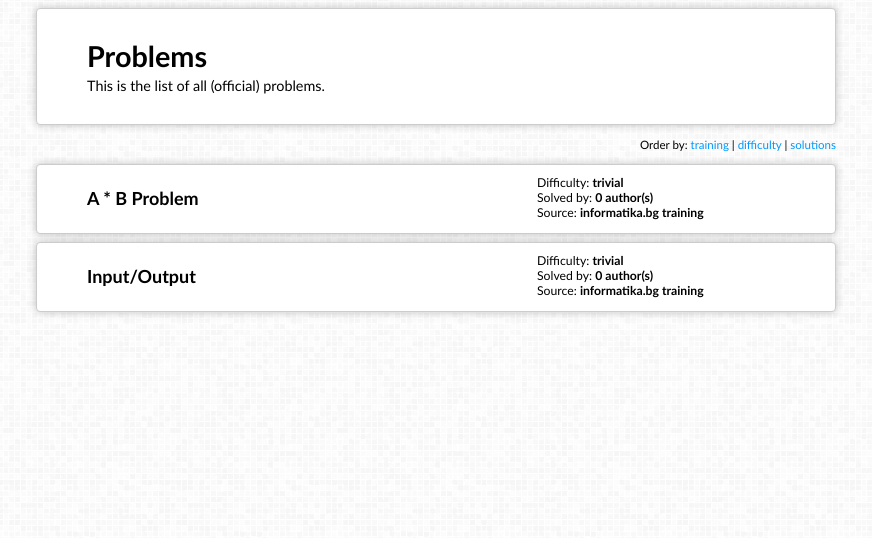
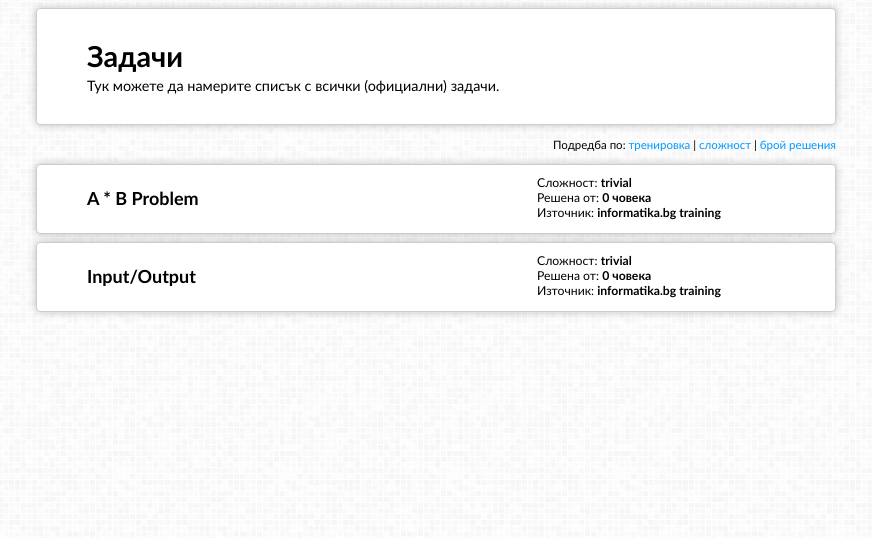
Before and after one commit to espr1t/action, a PHP site: page /problems in a window 1280 px wide. Shown: the part 90-628 px from the top of the page, without its empty margins (204-1076 px from the left). Run offline with PHP 8.4, Linux system fonts and the light colour scheme.

Commit message:
Changed text to bulgarian in home and problems pages.

```diff
--- a/web/code/problems.php
+++ b/web/code/problems.php
@@ -25,14 +25,15 @@ class ProblemsPage extends Page {
             $solutions = count($info->{'accepted'});
             $source = $info->{'source'};
 
+            $authors = 'човек' . ($solutions == 1 ? '' : 'а');
             $problems = $problems . '
             <div class="box narrow boxlink">
                 <a href="problems/' . $id . '" class="decorated">
                     <div class="problem-name">' . $name . '</div>
                     <div class="problem-info">
-                        Difficulty: <strong>' . $difficulty . '</strong><br>
-                        Solved by: <strong>' . $solutions . ' author(s)</strong><br>
-                        Source: <strong>' . $source . '</strong>
+                        Сложност: <strong>' . $difficulty . '</strong><br>
+                        Решена от: <strong>' . $solutions . ' ' . $authors . '</strong><br>
+                        Източник: <strong>' . $source . '</strong>
                     </div>
                 </a>
             </div>' . newLine();
@@ -41,15 +42,15 @@ class ProblemsPage extends Page {
     }
 
     private function getOrderings() {
-        $order_by_training = '<a href="?order=training">training</a>';
-        $order_by_difficulty = '<a href="?order=difficulty">difficulty</a>';
-        $order_by_solutions = '<a href="?order=solutions">solutions</a>';
-        return '<div class="smaller right">Order by: ' . $order_by_training . ' | ' . $order_by_difficulty . ' | ' . $order_by_solutions . '</div>';
+        $order_by_training = '<a href="?order=training">тренировка</a>';
+        $order_by_difficulty = '<a href="?order=difficulty">сложност</a>';
+        $order_by_solutions = '<a href="?order=solutions">брой решения</a>';
+        return '<div class="smaller right">Подредба по: ' . $order_by_training . ' | ' . $order_by_difficulty . ' | ' . $order_by_solutions . '</div>';
     }
 
     private function getMainPage() {
-        $text = '<h1>Problems</h1>
-                 This is the list of all (official) problems.';
+        $text = '<h1>Задачи</h1>
+                 Тук можете да намерите списък с всички (официални) задачи.';
         $header = inBox($text);
         $orderings = $this->getOrderings();
         $problems = $this->getAllProblems();
--- a/web/styles/style.css
+++ b/web/styles/style.css
@@ -409,7 +409,6 @@ div.problem-title {
 div.problem-resources {
     line-height: 10px;
     font-size: 0.9em;
-    font-style: italic;
     text-align: left;
 }
 
@@ -479,6 +478,7 @@ table.register tr td.right {
 
 input.text {
     padding: 2px 6px;
+    margin: 1px 0px 1px 0px;
 }
 
 form.login {
```
